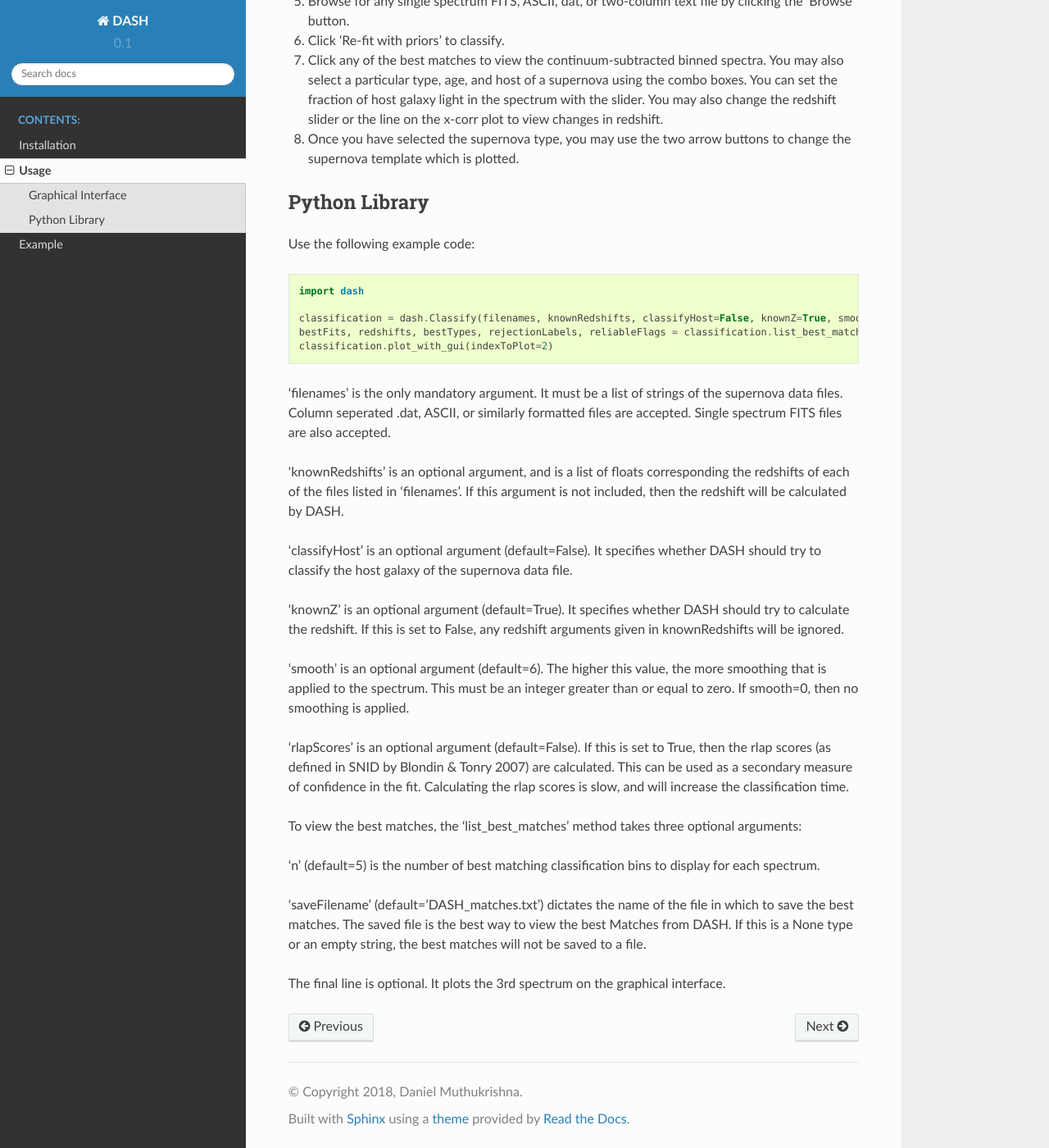
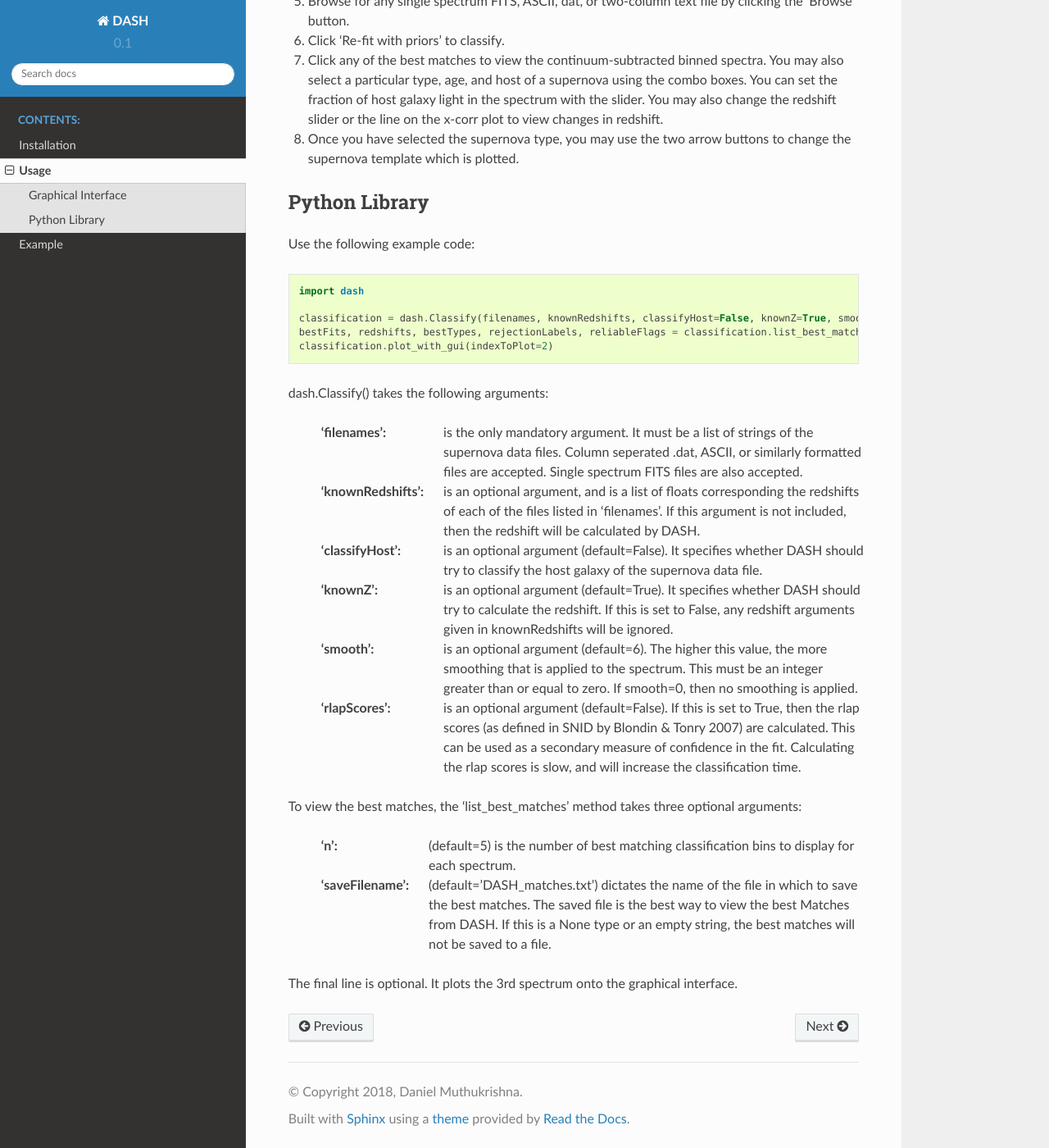
Before and after one commit to daniel-muthukrishna/astrodash, a Sphinx documentation site: the page built from docs/usage.rst, in a window 1280 px wide and 1400 px high, scrolled down 1458 px. Shown: the whole window at 82% size. Built offline with Sphinx 7.4.7 and the Read the Docs theme 2.0.0, drawn with Linux system fonts in a browser that asks for light colours.

Commit message:
Minor updates to Sphinx documentation

```diff
--- a/docs/usage.rst
+++ b/docs/usage.rst
@@ -57,23 +57,25 @@
     bestFits, redshifts, bestTypes, rejectionLabels, reliableFlags = classification.list_best_matches(n=5, saveFilename='DASH_matches.txt')
     classification.plot_with_gui(indexToPlot=2)
 
-'filenames' is the only mandatory argument. It must be a list of strings of the supernova data files. Column seperated .dat, ASCII, or similarly formatted files are accepted. Single spectrum FITS files are also accepted.
+dash.Classify() takes the following arguments:
 
-'knownRedshifts' is an optional argument, and is a list of floats corresponding the redshifts of each of the files listed in 'filenames'. If this argument is not included, then the redshift will be calculated by DASH.
+    :'filenames': is the only mandatory argument. It must be a list of strings of the supernova data files. Column seperated .dat, ASCII, or similarly formatted files are accepted. Single spectrum FITS files are also accepted.
 
-'classifyHost' is an optional argument (default=False). It specifies whether DASH should try to classify the host galaxy of the supernova data file.
+    :'knownRedshifts': is an optional argument, and is a list of floats corresponding the redshifts of each of the files listed in 'filenames'. If this argument is not included, then the redshift will be calculated by DASH.
 
-'knownZ' is an optional argument (default=True). It specifies whether DASH should try to calculate the redshift. If this is set to False, any redshift arguments given in knownRedshifts will be ignored.
+    :'classifyHost': is an optional argument (default=False). It specifies whether DASH should try to classify the host galaxy of the supernova data file.
 
-'smooth' is an optional argument (default=6). The higher this value, the more smoothing that is applied to the spectrum. This must be an integer greater than or equal to zero. If smooth=0, then no smoothing is applied.
+    :'knownZ': is an optional argument (default=True). It specifies whether DASH should try to calculate the redshift. If this is set to False, any redshift arguments given in knownRedshifts will be ignored.
 
-'rlapScores' is an optional argument (default=False). If this is set to True, then the rlap scores (as defined in SNID by Blondin & Tonry 2007) are calculated. This can be used as a secondary measure of confidence in the fit. Calculating the rlap scores is slow, and will increase the classification time.
+    :'smooth': is an optional argument (default=6). The higher this value, the more smoothing that is applied to the spectrum. This must be an integer greater than or equal to zero. If smooth=0, then no smoothing is applied.
+
+    :'rlapScores': is an optional argument (default=False). If this is set to True, then the rlap scores (as defined in SNID by Blondin & Tonry 2007) are calculated. This can be used as a secondary measure of confidence in the fit. Calculating the rlap scores is slow, and will increase the classification time.
 
 
 To view the best matches, the 'list_best_matches' method takes three optional arguments:
 
-'n' (default=5) is the number of best matching classification bins to display for each spectrum.
+    :'n': (default=5) is the number of best matching classification bins to display for each spectrum.
 
-'saveFilename' (default='DASH_matches.txt') dictates the name of the file in which to save the best matches. The saved file is the best way to view the best Matches from DASH. If this is a None type or an empty string, the best matches will not be saved to a file.
+    :'saveFilename': (default='DASH_matches.txt') dictates the name of the file in which to save the best matches. The saved file is the best way to view the best Matches from DASH. If this is a None type or an empty string, the best matches will not be saved to a file.
 
-The final line is optional. It plots the 3rd spectrum on the graphical interface.
+The final line is optional. It plots the 3rd spectrum onto the graphical interface.
```
